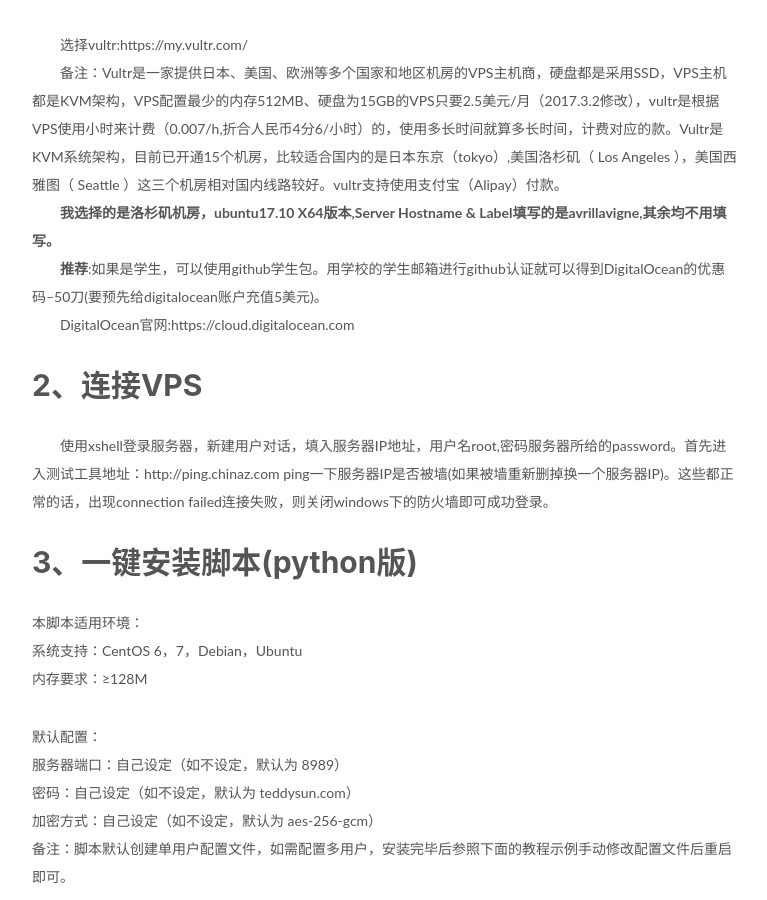
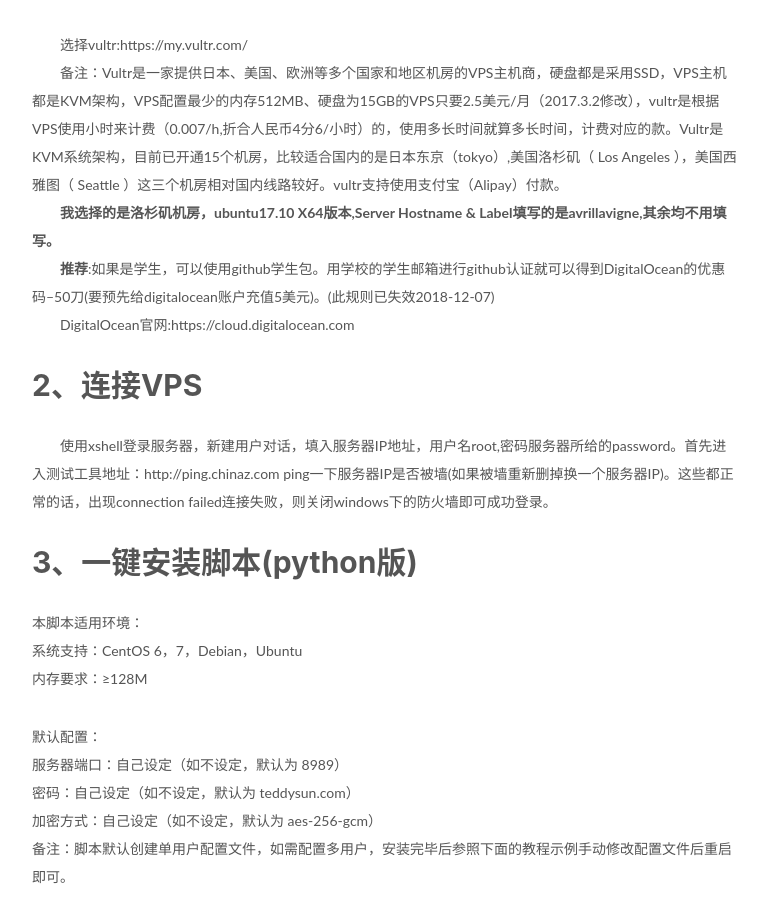
Before and after one commit to ARTAvrilLavigne/ARTAvrilLavigne.github.io, a Jekyll site: the page built from _posts/2017-10-31-shadowsocks.markdown, in a window 1280 px wide and 900 px high, scrolled down 663 px. Shown: the whole window, without its empty margins (233-1000 px from the left). Built offline with Jekyll 4.4.1, drawn with Linux system fonts in a browser that asks for light colours; nearby versions of some CDN libraries; comment, search, counter and statistics services are not loaded.

Commit message:
Update 2017-10-31-shadowsocks.markdown

```diff
--- a/_posts/2017-10-31-shadowsocks.markdown
+++ b/_posts/2017-10-31-shadowsocks.markdown
@@ -14,7 +14,7 @@
 　　选择vultr:https://my.vultr.com/<br>
 　　备注：Vultr是一家提供日本、美国、欧洲等多个国家和地区机房的VPS主机商，硬盘都是采用SSD，VPS主机都是KVM架构，VPS配置最少的内存512MB、硬盘为15GB的VPS只要2.5美元/月（2017.3.2修改），vultr是根据VPS使用小时来计费（0.007/h,折合人民币4分6/小时）的，使用多长时间就算多长时间，计费对应的款。Vultr是KVM系统架构，目前已开通15个机房，比较适合国内的是日本东京（tokyo）,美国洛杉矶（ Los Angeles ），美国西雅图（ Seattle ）这三个机房相对国内线路较好。vultr支持使用支付宝（Alipay）付款。
 　　**我选择的是洛杉矶机房，ubuntu17.10 X64版本,Server Hostname & Label填写的是avrillavigne,其余均不用填写。**
-　　**推荐**:如果是学生，可以使用github学生包。用学校的学生邮箱进行github认证就可以得到DigitalOcean的优惠码--50刀(要预先给digitalocean账户充值5美元)。
+　　**推荐**:如果是学生，可以使用github学生包。用学校的学生邮箱进行github认证就可以得到DigitalOcean的优惠码--50刀(要预先给digitalocean账户充值5美元)。(此规则已失效2018-12-07)<br>
 　　DigitalOcean官网:https://cloud.digitalocean.com
 ## 2、连接VPS
 　　使用xshell登录服务器，新建用户对话，填入服务器IP地址，用户名root,密码服务器所给的password。首先进入测试工具地址：http://ping.chinaz.com ping一下服务器IP是否被墙(如果被墙重新删掉换一个服务器IP)。这些都正常的话，出现connection failed连接失败，则关闭windows下的防火墙即可成功登录。
```
